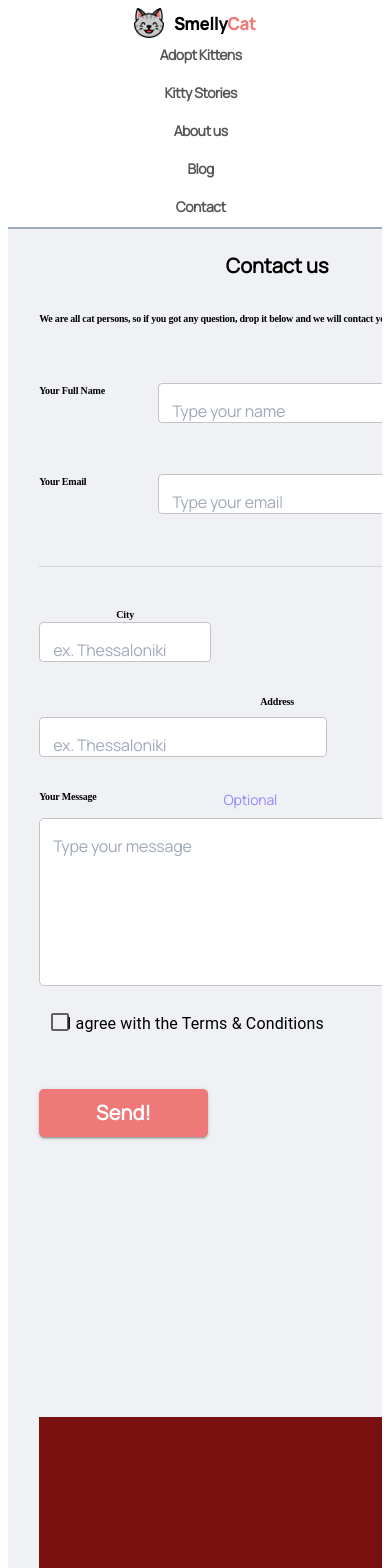
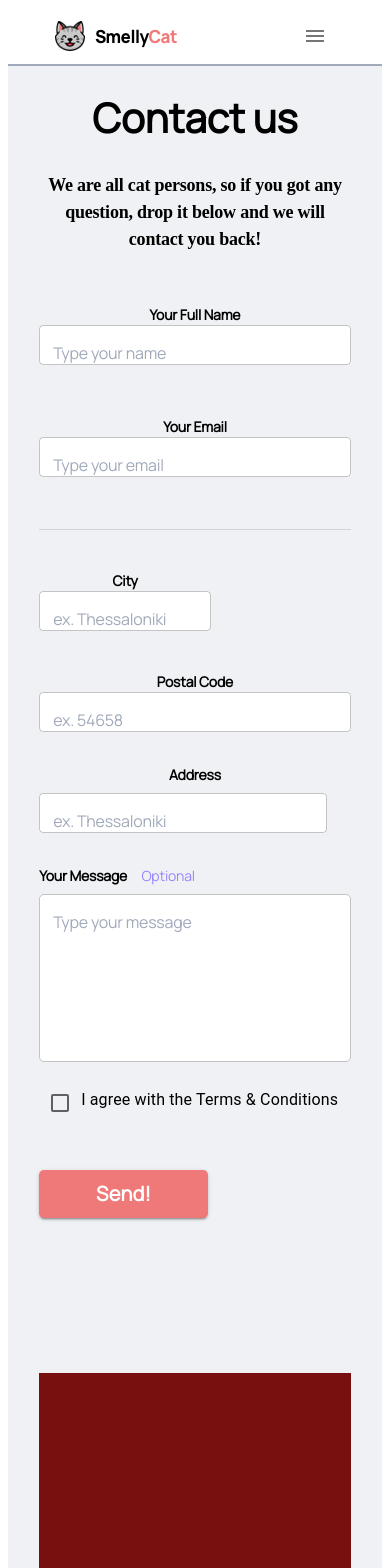
Before and after one commit to GeorgeChryso/CFORMFS, a React (Create React App) app: page / in a window 390 px wide. Shown: the top 1568 px of the page. Built offline with nearby package versions, Linux system fonts and the light colour scheme.

Commit message:
final responsive adjustments

```diff
--- a/package.json
+++ b/package.json
@@ -7,6 +7,7 @@
     "@emotion/styled": "^11.10.5",
     "@material-ui/core": "^4.12.4",
     "@material-ui/icons": "^4.11.3",
+    "@mui/icons-material": "^5.11.0",
     "@mui/material": "^5.11.6",
     "@testing-library/jest-dom": "^5.16.5",
     "@testing-library/react": "^13.4.0",
--- a/src/App.jsx
+++ b/src/App.jsx
@@ -15,6 +15,8 @@ import './index.css'
 import { makeStyles } from '@material-ui/core/styles';
 import Grid from '@mui/material/Grid';
 
+import IconButton from '@mui/material/IconButton';
+import MenuIcon from '@mui/icons-material/Menu';
 
 
   let titleTheme=makeStyles( theme=>({
@@ -26,7 +28,7 @@ import Grid from '@mui/material/Grid';
             textAlign: 'center',
             lineSpacing:0,
             letterSpacing:0,
-            'fontSize':20
+            'fontSize':40
           },
         [theme.breakpoints.up('md')]: {
             textAlign: 'left',
@@ -77,7 +79,7 @@ import Grid from '@mui/material/Grid';
         'lineHeight':`27px`,
         [theme.breakpoints.down('md')]: {
             textAlign: 'center',
-            fontSize:10
+            fontSize:18
           },
         [theme.breakpoints.up('md')]: {
             textAlign: 'left',
@@ -88,14 +90,14 @@ import Grid from '@mui/material/Grid';
 
   let myLabels=makeStyles((theme)=>({
     typography: {
-        'fontFamily': 'Manrope-SemiBold',
+        'fontFamily': 'Manrope',
         'color':'#000000',
         'letterSpacing': -0.17,
-        'fontWeight':'bold',
+        'fontWeight':600,
         'lineSpacing':17,
         [theme.breakpoints.down('md')]: {
             textAlign: 'center',
-            fontSize:10
+            fontSize:14
           },
         [theme.breakpoints.up('md')]: {
             textAlign: 'left',
@@ -147,6 +149,9 @@ import Grid from '@mui/material/Grid';
         'textAlign':'center',
         'fontWeight': `medium`,
         'lineSpacing': 17,
+        'alignContent':'center',
+        'alignItems':'center'
+
       },
     send:{
         'fontFamily': 'Manrope',
@@ -175,14 +180,20 @@ import Grid from '@mui/material/Grid';
       alignItems: 'stretch',
       minHeight: '100vh',
       justifyContent:'space-between',
-      alignContent:'center'
+      alignContent:'center',
+      flex: '1',
+      flexGrow:'1',
+      flexShrink:'1'
     },
     main: {
-      flex: '1',
+       flex: '1',
+       flexGrow:'1',
+       flexShrink:'1'
     },
     footer: {
-      flex: '1',
-      //position:'absolute',
+        flex: '1',
+        flexGrow:'1',
+        flexShrink:'1',
       marginBottom: 0
     },
   });
@@ -203,31 +214,30 @@ const App=()=>{
     const plctext=placeholdertext()
 
         return (
-
-<Box sx={{display:'flex',justifyContent: 'column',flexDirection:'column',flexWrap: 'wrap',background: '#000000',overflow: 'hidden',maxWidth: '100%'}} >
+<Box sx={{width:'100%',display:'flex',justifyContent: 'column',flexDirection:'column',flexWrap: 'wrap',background: '#000000',overflow: 'hidden',minWidth: '0',flexGrow:'1'}} >
 
 
             {/* {HEADER} */}
             <AppBar position="relative"  style={{ boxShadow: '0px 2px #A0A9BA', background: '#FFFFFF' , height:'3.43%',padding: "0 8.33%"}} elevation={5}  >
-                <Toolbar display="flex" sx={{alignContent:'center',display:'flex',justifyContent:'flex-end',flexWrap: 'wrap', flexDirection:{xs:'column',md:'row'} }}>
-                    <img src={logo}  style={{ marginRight: 'auto'}}/>
+                <Toolbar display="flex" sx={{alignContent:'center',display:'flex',justifyContent:'flex-end',flexWrap: 'wrap', flexDirection:{xs:'row',sm:'row'} }}>
+                    <img src={logo}  style={{ marginRight: 'auto',display:'block'}}/>
+                    <IconButton color="#555555" sx={{backgroundColor:'#fff',display:{md:'none',sm:'block'}}}><MenuIcon /></IconButton>
+
                     {['Adopt Kittens','Kitty Stories','About us','Blog','Contact'].map(s=>
-                        <Button style={{ minWidth: "fit-content",marginLeft:'4%'}} variant="text">
+                        <Button sx={{ minWidth: "fit-content",ml:'4%',display:{xs:'none',sm:'none',md:'flex'}}} variant="text">
                             <Typography  className={menu.typography} gutterBottom >{s}</Typography>
                         </Button>
                     )}
                 </Toolbar>
             </AppBar>
 
+            {/* BODY */}
+            <Box  sx={{width:'83.33%', minHeight: "80vh", minWidth:'0', padding: "0 8.33%",backgroundColor:'#EFF1F4',  display:'flex',flexDirection:{xs:'column',sm:'column',md:'row'},flexWrap: 'wrap'  }} className={ml.main} fullWidth>
+                <Grid container spacing={5}>
+                    {/* LEFT PART */}
+                    <Grid  container item   xs={12} sm={12} md={6} lg={6} xl={6}>{/*out of 12*/}
 
-
-            {/* BODY */}
-            <Box  sx={{ minHeight: "80vh",  padding: "0 8.33%",backgroundColor:'#EFF1F4',  flexDirection:{xs:'column',md:'row'}  }} className={ml.main}>
-                <Grid container spacing={12}>
-                    {/* LEFT PART */}
-                    <Grid container item   xs={12} sm={12} md={6} lg={6} xl={6}>{/*out of 12*/}
-
-                        <Grid item xs={12} sm={12} sx={{mt:'24px'}} >
+                        <Grid item xs={12} sm={12} sx={{mt:'24px',minWidth:'0',flexShrink:'1',flexGrow:'1'}} >
                             <Typography  className={title.typography}  >
                                 Contact us
                             </Typography>
@@ -239,17 +249,24 @@ const App=()=>{
                             </Typography>
                         </Grid>
 
-                        <Grid item xs={12} sm={12} className={alignright.container} sx={{mt:'51px'}}>
-                            <Typography className={labels.typography}>Your Full Name</Typography>
-                            <TextField  InputLabelProps={{className: plctext.typography}} InputProps={{style: { width:'357px',height: `40px`,backgroundColor:'#fff' }}}  id="outlined-basic" label="Type your name" variant="outlined" fullwidth />
+                        <Grid item container xs={12} sm={12} className={alignright.container} sx={{mt:'51px'}}>
+                            <Grid item xs={12} sm={3} >
+                                <Typography  className={labels.typography}>Your Full Name</Typography>
+                            </Grid>
+                            <Grid item xs={12} sm={9} >
+                                <TextField  InputLabelProps={{className: plctext.typography}} InputProps={{style: { height: `40px`,backgroundColor:'#fff' }}}  id="outlined-basic" label="Type your name" variant="outlined" fullWidth />
+                            </Grid>
                         </Grid>
 
+                        <Grid item container xs={12} sm={12} className={alignright.container} sx={{mt:'51px'}}>
+                            <Grid item xs={12} sm={3} >
+                                <Typography  className={labels.typography}>Your Email</Typography>
+                            </Grid>
+                            <Grid item xs={12} sm={9} >
+                                <TextField  InputLabelProps={{className: plctext.typography}} InputProps={{style: { height: `40px`,backgroundColor:'#fff' }}}  id="outlined-basic" label="Type your email" variant="outlined" fullWidth />
+                            </Grid>
+                        </Grid>
 
-
-                        <Grid item xs={12}  sm={12} className={alignright.container} sx={{mt:'51px'}}>
-                            <Typography className={labels.typography}>Your Email</Typography>
-                            <TextField  InputLabelProps={{className: plctext.typography}} InputProps={{ style: { width:'357px',height: `40px`,backgroundColor:'#fff' }}} id="outlined-basic" label="Type your email" variant="outlined" fullwidth/>
-                        </Grid>
 
 
                         <Grid item xs={12}   sm={12} sx={{mt:'52px'}}>
@@ -259,14 +276,14 @@ const App=()=>{
 
 
 
-                        <Grid container className={alignright.container}>
+                        <Grid container sm={12}>
                             <Grid item sm={12}  md={6}  sx={{mt:'40px'}}>
                                 <Typography className={labels.typography}>City</Typography>
                                 <TextField  InputLabelProps={{className: plctext.typography}} InputProps={{style: { width:'172px',height: `40px`,backgroundColor:'#fff' }}} id="outlined-basic" label="ex. Thessaloniki" variant="outlined" fullwidth />
                             </Grid>
-                            <Grid item sm={12}  md={6}   sx={{mt:'40px'}}>
+                            <Grid container sm={12}  md={6}   sx={{mt:'40px',display:'flex',flexWrap: 'wrap',justifyContent: 'flex-end',flexDirection:'column'}}>
                                 <Typography className={labels.typography}>Postal Code</Typography>
-                                <TextField  InputLabelProps={{className: plctext.typography}}InputProps={{style: { width:'122px',height: `40px`,backgroundColor:'#fff' }}} id="outlined-basic" label="ex. 54658" variant="outlined" fullwidth />
+                                <TextField  InputLabelProps={{className: plctext.typography}} InputProps={{style: {justifySelf:'right',width:'100%',height: `40px`,backgroundColor:'#fff' }}} id="outlined-basic" label="ex. 54658" variant="outlined" fullWidth />
                             </Grid>
                         </Grid>
 
@@ -287,25 +304,19 @@ const App=()=>{
                             <Typography className={optional.typography}>Optional</Typography>
                         </Grid>
 
-                        <Grid item xs={12} sx={{mt:'8px'}}>
-                            <Box sx={{width:`476px`,height:`168px`}}>
-                                <TextField   InputLabelProps={{className: plctext.typography}} InputProps={{style: { borderRadius:'5px',width:'476px',height: `168px`,backgroundColor:'#fff'}}}  minRows={5} maxRows={5} id="outlined-multiline-flexible" label="Type your message" variant="outlined" fullwidth multiline />
-                            </Box>
-
+                        <Grid container md={12} sx={{mt:'8px'}}>
+                            <TextField   InputLabelProps={{className: plctext.typography}} InputProps={{style: { borderRadius:'5px',width:'100%',height: `168px`,backgroundColor:'#fff'}}}  minRows={5} maxRows={5} id="outlined-multiline-flexible" label="Type your message" variant="outlined" fullWidth multiline />
                         </Grid>
 
 
 
 
 
-                        <Grid item xs={0.7} sx={{mt:'15px'}}>
-                            <Checkbox  />
-                        </Grid>
 
-                        <Grid item xs={11} sx={{mt:'26px'}}>
-                            <Typography>
-                            I agree with the Terms & Conditions
-                            </Typography>
+
+                        <Grid item xs={12} sx={{mt:'26px',display:'flex',justifyContent:'flex-start',flexDirection:'row'}}>
+                            <Checkbox sx={{mt:'-2%'}} />
+                            <Typography>I agree with the Terms & Conditions </Typography>
                         </Grid>
 
                         {/* SUBMIT BUTTON */}
@@ -321,7 +332,7 @@ const App=()=>{
                     {/* RIGHT PART */}
                     <Grid item  container xs={12} sm={12} md={6}>
                         <Grid item  sx={{display:'flex',justifyContent:'flex-end'}} xs={ 12}>
-                            <Box   sx={{mt:'160px',width:"476px",height:"416px",backgroundColor:'#791010'}}  >
+                            <Box   sx={{mt:'100px',width:"476px",height:"416px",backgroundColor:'#791010'}}  >
                             </Box>
                         </Grid>
                         <Grid item xs={ 12}>
--- a/src/index.css
+++ b/src/index.css
@@ -1 +1,7 @@
 @import url("https://fonts.googleapis.com/css2?family=Amatic+SC&family=Manrope&display=swap");
+
+@media (max-width: 500px) {
+  .mui-box {
+    flex: 0 0 auto;
+  }
+}
```
Also changed, not shown: 1 other file (tests, documents, lock files or other folders).
